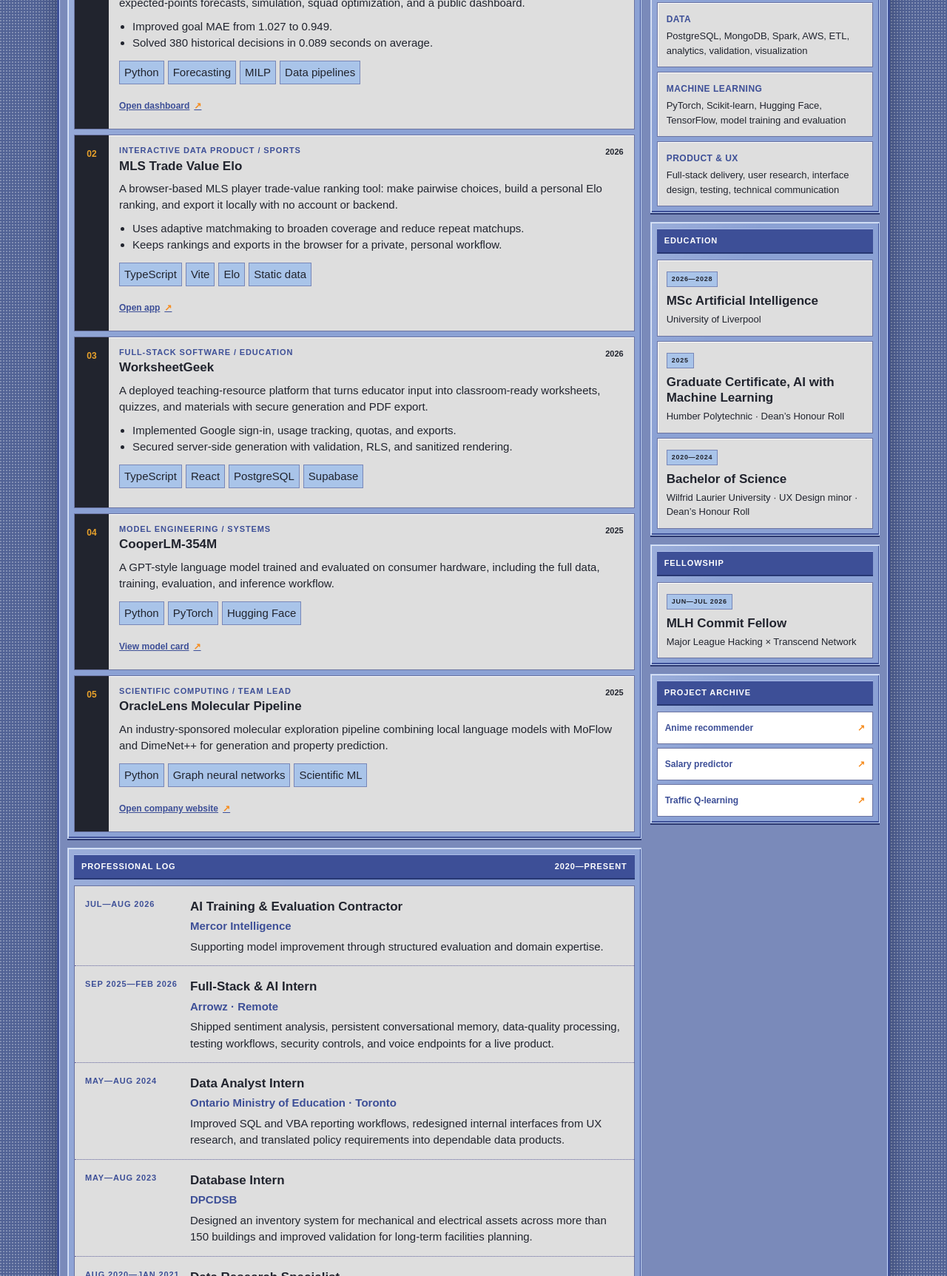
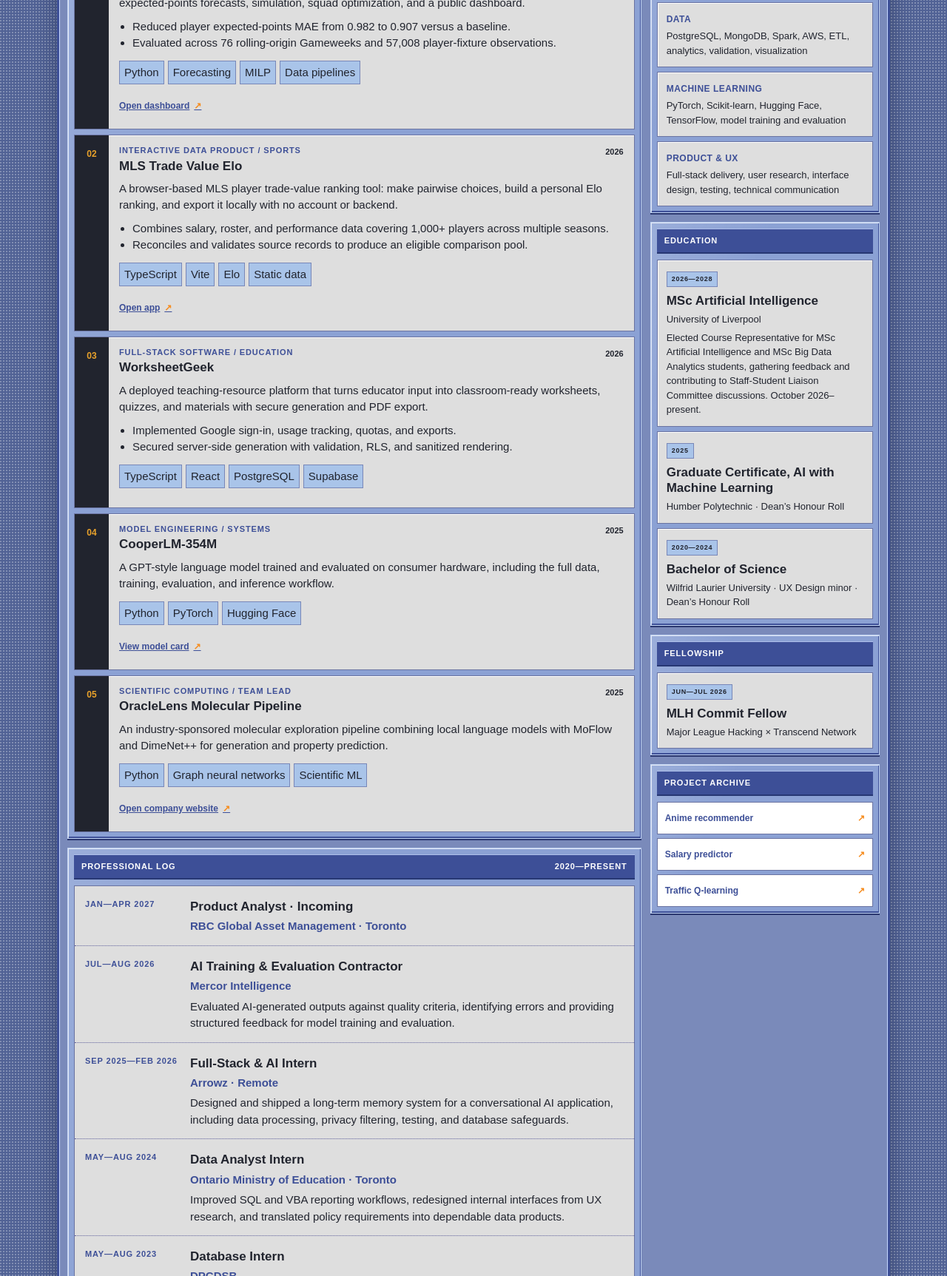
Before and after one commit to daniel-mehta/daniel-mehta.github.io, a plain HTML site: page index.html in a window 1280 px wide. Shown: the part 953-2678 px from the top of the page at 74% size. Drawn offline with Linux system fonts and the light colour scheme.

Commit message:
Refresh portfolio project and experience details
Update project outcomes with current metrics and data coverage, refine role descriptions, and add incoming RBC and course representative experience.

```diff
--- a/index.html
+++ b/index.html
@@ -91,8 +91,8 @@
                     </div>
                     <p>A time-aware Fantasy Premier League pipeline spanning ingestion, leakage-safe backtesting, expected-points forecasts, simulation, squad optimization, and a public dashboard.</p>
                     <ul class="outcomes">
-                      <li>Improved goal MAE from 1.027 to 0.949.</li>
-                      <li>Solved 380 historical decisions in 0.089 seconds on average.</li>
+                      <li>Reduced player expected-points MAE from 0.982 to 0.907 versus a baseline.</li>
+                      <li>Evaluated across 76 rolling-origin Gameweeks and 57,008 player-fixture observations.</li>
                     </ul>
                     <div class="tags"><span>Python</span><span>Forecasting</span><span>MILP</span><span>Data pipelines</span></div>
                     <a class="forward-link" href="https://daniel-mehta.github.io/fpl-forecast/" target="_blank" rel="noopener">Open dashboard <span aria-hidden="true">↗</span></a>
@@ -111,8 +111,8 @@
                     </div>
                     <p>A browser-based MLS player trade-value ranking tool: make pairwise choices, build a personal Elo ranking, and export it locally with no account or backend.</p>
                     <ul class="outcomes">
-                      <li>Uses adaptive matchmaking to broaden coverage and reduce repeat matchups.</li>
-                      <li>Keeps rankings and exports in the browser for a private, personal workflow.</li>
+                      <li>Combines salary, roster, and performance data covering 1,000+ players across multiple seasons.</li>
+                      <li>Reconciles and validates source records to produce an eligible comparison pool.</li>
                     </ul>
                     <div class="tags"><span>TypeScript</span><span>Vite</span><span>Elo</span><span>Static data</span></div>
                     <a class="forward-link" href="https://danielmehta.com/mls-trade-value-elo/" target="_blank" rel="noopener">Open app <span aria-hidden="true">↗</span></a>
@@ -176,12 +176,16 @@
               <div class="section-bar"><span>PROFESSIONAL LOG</span><span>2020—PRESENT</span></div>
               <div class="timeline">
                 <article>
+                  <div class="timeline-date">JAN—APR 2027</div>
+                  <div><h2>Product Analyst · Incoming</h2><p class="org">RBC Global Asset Management · Toronto</p></div>
+                </article>
+                <article>
                   <div class="timeline-date">JUL—AUG 2026</div>
-                  <div><h2>AI Training & Evaluation Contractor</h2><p class="org">Mercor Intelligence</p><p>Supporting model improvement through structured evaluation and domain expertise.</p></div>
+                  <div><h2>AI Training & Evaluation Contractor</h2><p class="org">Mercor Intelligence</p><p>Evaluated AI-generated outputs against quality criteria, identifying errors and providing structured feedback for model training and evaluation.</p></div>
                 </article>
                 <article>
                   <div class="timeline-date">SEP 2025—FEB 2026</div>
-                  <div><h2>Full-Stack & AI Intern</h2><p class="org">Arrowz · Remote</p><p>Shipped sentiment analysis, persistent conversational memory, data-quality processing, testing workflows, security controls, and voice endpoints for a live product.</p></div>
+                  <div><h2>Full-Stack & AI Intern</h2><p class="org">Arrowz · Remote</p><p>Designed and shipped a long-term memory system for a conversational AI application, including data processing, privacy filtering, testing, and database safeguards.</p></div>
                 </article>
                 <article>
                   <div class="timeline-date">MAY—AUG 2024</div>
@@ -213,7 +217,7 @@
             <section class="rail-module plate">
               <div class="section-bar"><span>EDUCATION</span></div>
               <div class="education-list">
-                <article><span class="date-chip">2026—2028</span><h2>MSc Artificial Intelligence</h2><p>University of Liverpool</p></article>
+                <article><span class="date-chip">2026—2028</span><h2>MSc Artificial Intelligence</h2><p>University of Liverpool</p><p>Elected Course Representative for MSc Artificial Intelligence and MSc Big Data Analytics students, gathering feedback and contributing to Staff-Student Liaison Committee discussions. October 2026–present.</p></article>
                 <article><span class="date-chip">2025</span><h2>Graduate Certificate, AI with Machine Learning</h2><p>Humber Polytechnic · Dean’s Honour Roll</p></article>
                 <article><span class="date-chip">2020—2024</span><h2>Bachelor of Science</h2><p>Wilfrid Laurier University · UX Design minor · Dean’s Honour Roll</p></article>
               </div>
```
